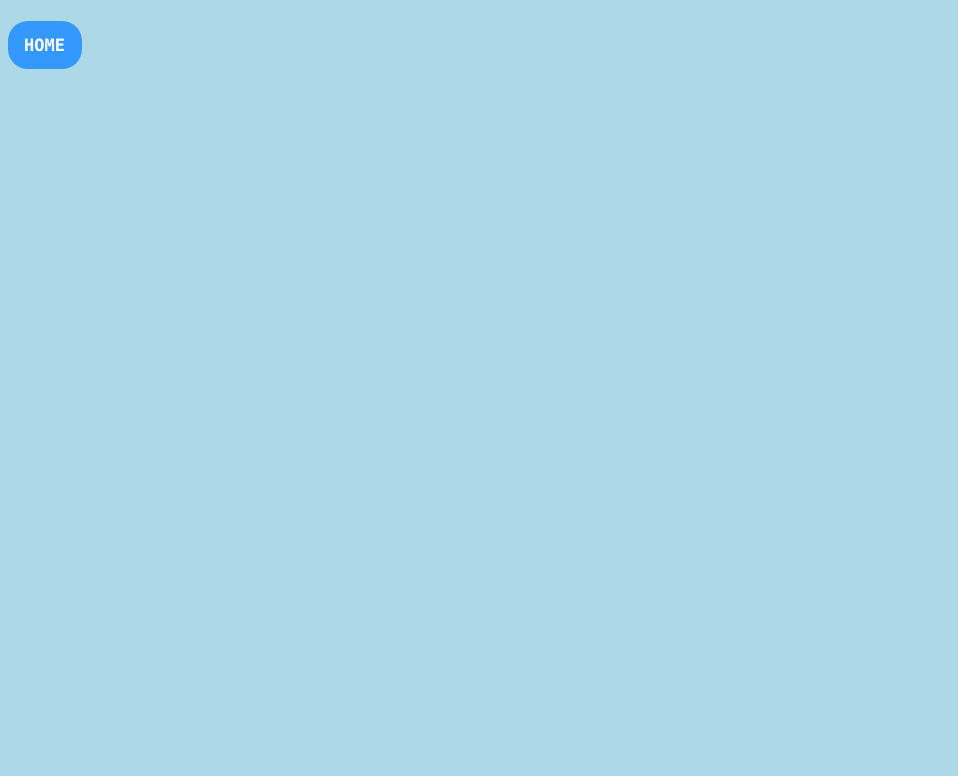
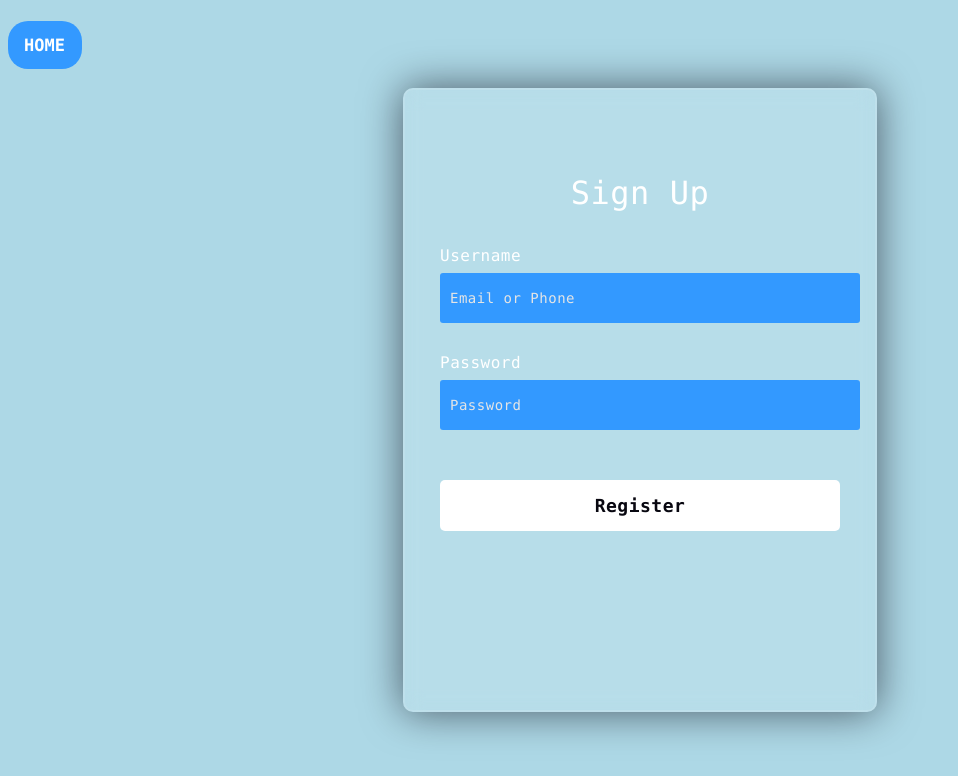
Before and after one commit to louiex10/online-shopping, a plain HTML site: page Frontend/SignUp.html in a window 1280 px wide. Shown: the whole page, without its empty margins (0-958 px from the left). Drawn offline with Linux system fonts and the light colour scheme.

Commit message:
add to sign up

```diff
--- a/Frontend/SignUp.css
+++ /dev/null
@@ -1,35 +0,0 @@
-
-
-
-body {
-  background-color: lightblue;
-
-}
-
-
-
-
-.topnav a {
-  color: white;
-  padding: 14px 16px;
-  text-decoration: none;
-  font-size: 17px;
-  display: block;
-  border-radius: 20px
-}
-
-.topnav a:hover {
-  background-color: rgba(51, 153, 255, 1);
-  color: black;
-}
-
-.active {
-  font-family: "Lucida Console", monospace;
-  background-color: lightblue ;
-  color: white;
-  background: rgba(51, 153, 255, 1);
-   width: 42px;
-   height: 20px;
-  border-radius: 20px
-
-}
--- a/Frontend/SignUp.html
+++ b/Frontend/SignUp.html
@@ -2,15 +2,25 @@
 
 <html>
 
-  <head>
-    <link rel="stylesheet" href="SignUp.css">
-  </head>
+<head>
+    <link rel="stylesheet" href="css/SignUp.css">
+</head>
 
 <h1>
-  <div class="topnav">
-  <a href="MainPage.html" class="active">HOME</a>
-  </div>
+    <div class="topnav">
+        <a href="index.html" class="active">HOME</a>
+    </div>
 </h1>
+<form>
+    <h3>Sign Up</h3>
 
+    <label for="username">Username</label>
+    <input type="text" placeholder="Email or Phone" id="username">
 
- </html>
+    <label for="password">Password</label>
+    <input type="password" placeholder="Password" id="password">
+
+    <button>Register</button>
+</form>
+
+</html>
--- /dev/null
+++ b/Frontend/css/LogIn.css
@@ -0,0 +1,131 @@
+body {
+    background-color: lightblue;
+}
+
+.signup {
+    padding: 14px 14px !important;
+    width: 80px !important;
+}
+
+.topnav {
+    display: flex;
+    flex-direction: row;
+    gap: 10px;
+}
+
+.topnav a {
+    color: white;
+    padding: 14px 16px;
+    text-decoration: none;
+    font-size: 17px;
+    display: block;
+    border-radius: 20px
+}
+
+.topnav a:hover {
+    background-color: rgba(51, 153, 255, 1);
+    color: black;
+}
+
+.active {
+    font-family: "Lucida Console", monospace;
+    background-color: lightblue;
+    color: white;
+    background: rgba(51, 153, 255, 1);
+    width: 42px;
+    height: 20px;
+    border-radius: 20px
+}
+
+*:before,
+*:after {
+    padding: 0;
+    margin: 0;
+    box-sizing: border-box;
+}
+
+.background {
+    width: 430px;
+    height: 520px;
+    position: absolute;
+    transform: translate(-50%, -50%);
+    left: 50%;
+    top: 50%;
+}
+
+.shape:first-child {
+    background: linear-gradient( #1845ad, #23a2f6);
+    left: -80px;
+    top: -80px;
+}
+
+.shape:last-child {
+    background: linear-gradient( to right, #ff512f, #f09819);
+    right: -30px;
+    bottom: -80px;
+}
+
+form {
+    height: 520px;
+    width: 400px;
+    background-color: rgba(255, 255, 255, 0.13);
+    position: absolute;
+    transform: translate(-50%, -50%);
+    top: 50%;
+    left: 50%;
+    border-radius: 10px;
+    backdrop-filter: blur(10px);
+    border: 2px solid rgba(255, 255, 255, 0.1);
+    box-shadow: 0 0 40px rgba(8, 7, 16, 0.6);
+    padding: 50px 35px;
+}
+
+form * {
+    font-family: "Lucida Console", Monaco, monospace;
+    color: #ffffff;
+    letter-spacing: 0.5px;
+    outline: none;
+    border: none;
+}
+
+form h3 {
+    font-size: 32px;
+    font-weight: 500;
+    line-height: 42px;
+    text-align: center;
+}
+
+label {
+    display: block;
+    margin-top: 30px;
+    font-size: 16px;
+    font-weight: 500;
+}
+
+input {
+    display: block;
+    height: 50px;
+    width: 100%;
+    background-color: rgba(51, 153, 255, 1);
+    border-radius: 3px;
+    padding: 0 10px;
+    margin-top: 8px;
+    font-size: 14px;
+    font-weight: 300;
+}
+
+::placeholder {
+    color: #e5e5e5;
+}
+
+button {
+    margin-top: 50px;
+    width: 100%;
+    background-color: #ffffff;
+    color: #080710;
+    padding: 15px 0;
+    font-size: 18px;
+    font-weight: 600;
+    border-radius: 5px;
+    cursor: pointer;
+}
--- /dev/null
+++ b/Frontend/css/SignUp.css
@@ -0,0 +1,92 @@
+body {
+    background-color: lightblue;
+}
+
+.topnav a {
+    color: white;
+    padding: 14px 16px;
+    text-decoration: none;
+    font-size: 17px;
+    display: block;
+    border-radius: 20px
+}
+
+.topnav a:hover {
+    background-color: rgba(51, 153, 255, 1);
+    color: black;
+}
+
+.active {
+    font-family: "Lucida Console", monospace;
+    background-color: lightblue;
+    color: white;
+    background: rgba(51, 153, 255, 1);
+    width: 42px;
+    height: 20px;
+    border-radius: 20px
+}
+
+form {
+    height: 520px;
+    width: 400px;
+    background-color: rgba(255, 255, 255, 0.13);
+    position: absolute;
+    transform: translate(-50%, -50%);
+    top: 50%;
+    left: 50%;
+    border-radius: 10px;
+    backdrop-filter: blur(10px);
+    border: 2px solid rgba(255, 255, 255, 0.1);
+    box-shadow: 0 0 40px rgba(8, 7, 16, 0.6);
+    padding: 50px 35px;
+}
+
+form * {
+    font-family: "Lucida Console", Monaco, monospace;
+    color: #ffffff;
+    letter-spacing: 0.5px;
+    outline: none;
+    border: none;
+}
+
+form h3 {
+    font-size: 32px;
+    font-weight: 500;
+    line-height: 42px;
+    text-align: center;
+}
+
+label {
+    display: block;
+    margin-top: 30px;
+    font-size: 16px;
+    font-weight: 500;
+}
+
+input {
+    display: block;
+    height: 50px;
+    width: 100%;
+    background-color: rgba(51, 153, 255, 1);
+    border-radius: 3px;
+    padding: 0 10px;
+    margin-top: 8px;
+    font-size: 14px;
+    font-weight: 300;
+}
+
+ ::placeholder {
+    color: #e5e5e5;
+}
+
+button {
+    margin-top: 50px;
+    width: 100%;
+    background-color: #ffffff;
+    color: #080710;
+    padding: 15px 0;
+    font-size: 18px;
+    font-weight: 600;
+    border-radius: 5px;
+    cursor: pointer;
+}
```
Also changed, not shown: Frontend/LogIn.css (deleted, +0 -126 lines), Frontend/MainPage.html (deleted, +0 -53 lines), Frontend/customerList.html (added, +32 -0 lines), Frontend/index.html (+42 -22 lines), Frontend/login.html (+3 -2 lines), Frontend/test.html (deleted, +0 -1 lines), Frontend/css/MainPage.css (renamed from Frontend/MainPage.css), Frontend/img/Logo.jpg (renamed from Frontend/Logo.jpg).
